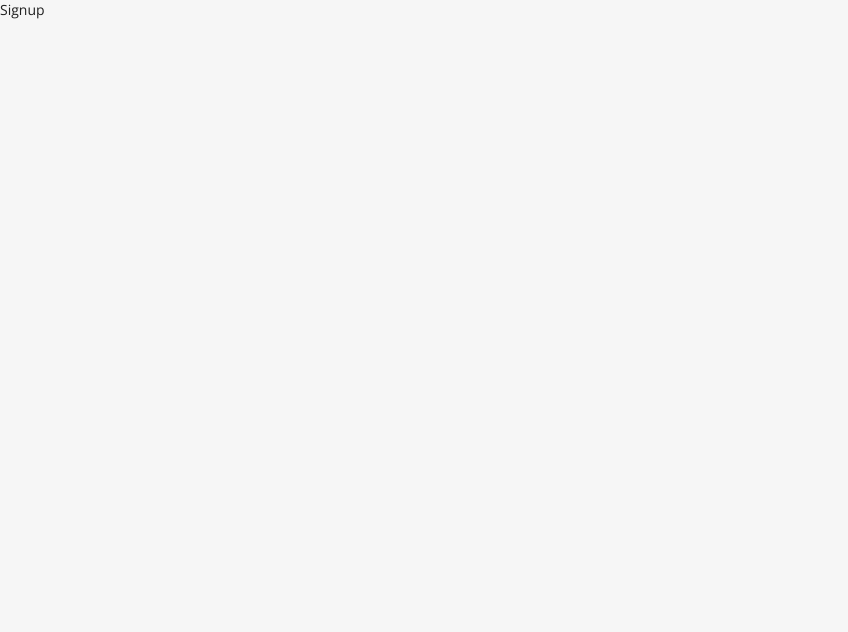
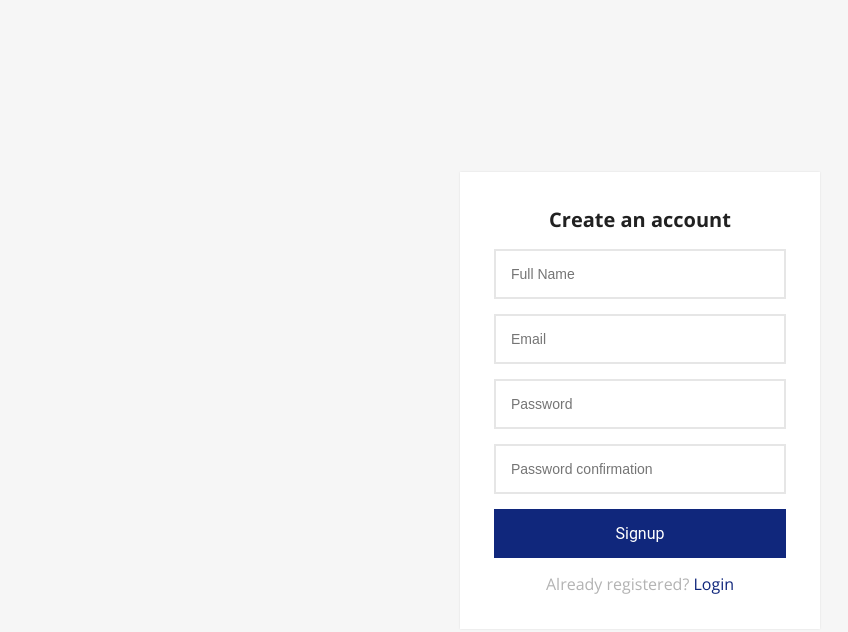
Before and after one commit to Abdi-Adan/react_laravel_todo_app, a React (Vite) app in the folder todoapp/: page /signup in a window 1280 px wide. Shown: the top 632 px of the page, without its empty margins (0-848 px from the left). Built offline with nearby package versions, Linux system fonts and the light colour scheme.

Commit message:
create markup for login, signup and default layout scaffolding

```diff
--- a/todoapp/src/components/DefaultLayout.jsx
+++ b/todoapp/src/components/DefaultLayout.jsx
@@ -1,16 +1,39 @@
-import { Outlet, Navigate } from "react-router-dom";
+import { Link, Outlet, Navigate } from "react-router-dom";
 import { useStateContext } from "../context/ContextProvider";
 
-export default function DefaultLayout(){
-    const {user, token} = useStateContext();
+export default function DefaultLayout() {
+    const { user, token } = useStateContext();
 
-    if(!token){
+    if (!token) {
         return <Navigate to="/login" />;
     }
 
+    const onLogout = (ev) => {
+        ev.preventDefault()
+    }
+
     return (
-        <div>
-            <Outlet />
+        <div id="defaultLayout">
+            <aside>
+                <Link to="/admin">Admin</Link>
+                <Link to="/todo">Todo Items</Link>
+            </aside>
+            <div className="content">
+                <header>
+                    <div>
+                        Header
+                    </div>
+
+
+                    <div>
+                        {user.name} &nbsp; &nbsp;
+                        <a onClick={onLogout} className="btn-logout" href="#">Logout</a>
+                    </div>
+                </header>
+                <main>
+                    <Outlet />
+                </main>
+            </div>
         </div>
     )
 }
--- a/todoapp/src/context/ContextProvider.jsx
+++ b/todoapp/src/context/ContextProvider.jsx
@@ -8,7 +8,10 @@ const StateContext = createContext({
 })
 
 export const ContextProvider = ({ children }) => {
-    const [user, setUser] = useState({});
+    const [user, setUser] = useState({
+        name: 'Adan'
+    });
+    // localStorage.getItem('ACCESS_TOKEN')
     const [token, _setToken] = useState(localStorage.getItem('ACCESS_TOKEN'));
 
     const setToken = (token) => {
--- a/todoapp/src/index.css
+++ b/todoapp/src/index.css
@@ -44,7 +44,7 @@ input {
 }
 
 input:focus {
-    border-color: #5b08a7;
+    border-color: #10277C;
 }
 
 .btn,
@@ -53,7 +53,7 @@ input:focus {
 .btn-delete {
     font-family: "Roboto", sans-serif;
     outline: 0;
-    background: #5b08a7;
+    background: #10277C;
     border: 0;
     text-decoration: none;
     padding: 15px;
@@ -99,7 +99,7 @@ input:focus {
 .btn:hover,
 .btn:active,
 .btn:focus {
-    background: #5b08a7;
+    background: #10277C;
 }
 
 .text-center {
@@ -185,7 +185,7 @@ table>tbody>tr>td {
 }
 
 .login-signup-form .form .message a {
-    color: #5b08a7;
+    color: #10277C;
     text-decoration: none;
 }
 
@@ -198,7 +198,7 @@ table>tbody>tr>td {
 
 #defaultLayout aside {
     width: 240px;
-    background-color: #5b08a7;
+    background-color: #10277C;
     padding: 1rem
 }
 
--- a/todoapp/src/pages/Login.jsx
+++ b/todoapp/src/pages/Login.jsx
@@ -1,7 +1,21 @@
-export default function Login(){
+import { Link } from "react-router-dom";
+
+export default function Login() {
+    const onSubmit = ev => {
+        ev.preventDefault()
+    }
+
     return (
-        <div>
-            Login
+        <div className="login-signup-form animated fadeInDown">
+            <div className="form">
+                <form onSubmit={onSubmit}>
+                    <h1 className="title">Login into your account</h1>
+                    <input type="email" placeholder="Email" />
+                    <input type="password" placeholder="Password" />
+                    <button className="btn btn-block">Login</button>
+                    <p className="message">Not registered? <Link to="/signup">Create an account</Link></p>
+                </form>
+            </div>
         </div>
     )
 }
--- a/todoapp/src/pages/Signup.jsx
+++ b/todoapp/src/pages/Signup.jsx
@@ -1,7 +1,24 @@
-export default function Signup(){
+import { Link } from "react-router-dom";
+
+export default function Signup() {
+    const onSubmit = ev => {
+        ev.preventDefault()
+    }
+
     return (
-        <div>
-            Signup
+        <div className="login-signup-form animated fadeInDown">
+            <div className="form">
+                <form onSubmit={onSubmit}>
+                    <h1 className="title">Create an account</h1>
+                    <input type="text" placeholder="Full Name" />
+                    <input type="email" placeholder="Email" />
+                    <input type="password" placeholder="Password" />
+                    <input type="password" placeholder="Password confirmation" />
+                    <button className="btn btn-block">Signup</button>
+                    <p className="message">Already registered? <Link to="/login">Login</Link></p>
+
+                </form>
+            </div>
         </div>
     )
 }
```
